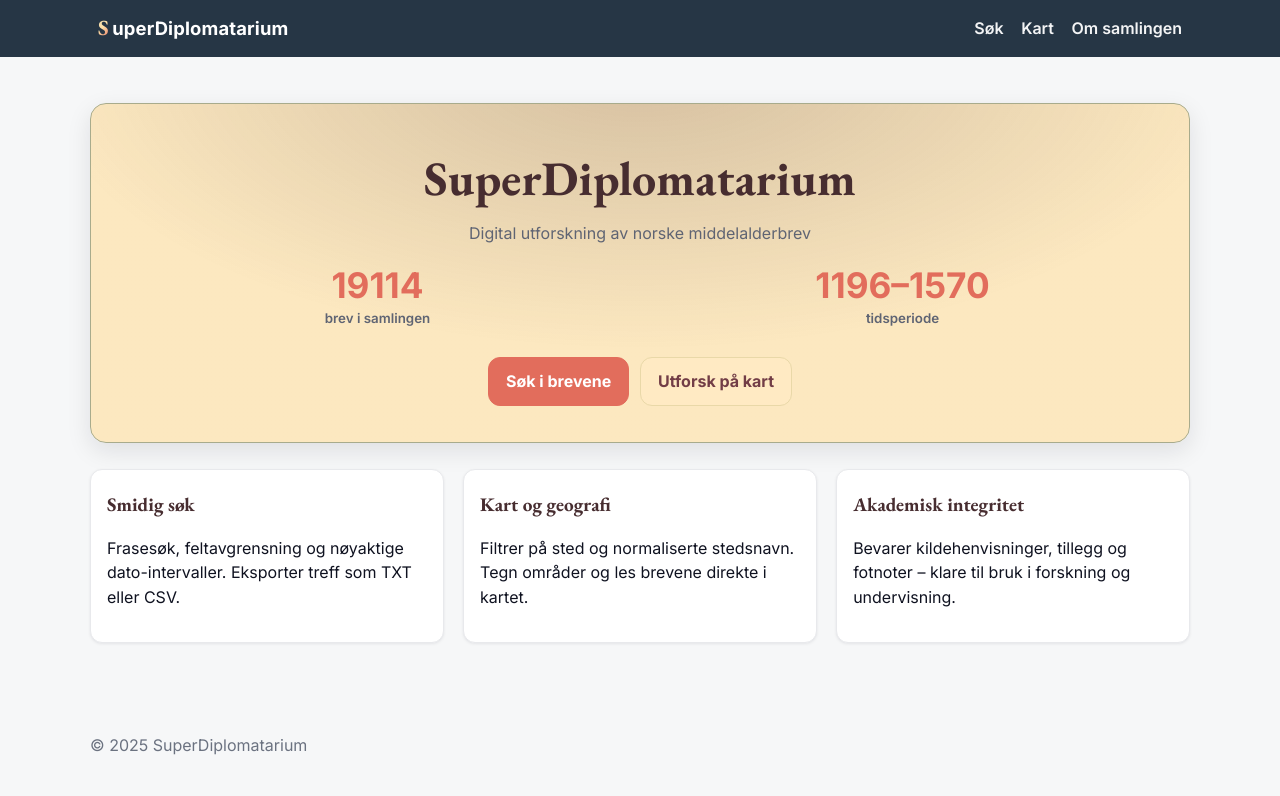
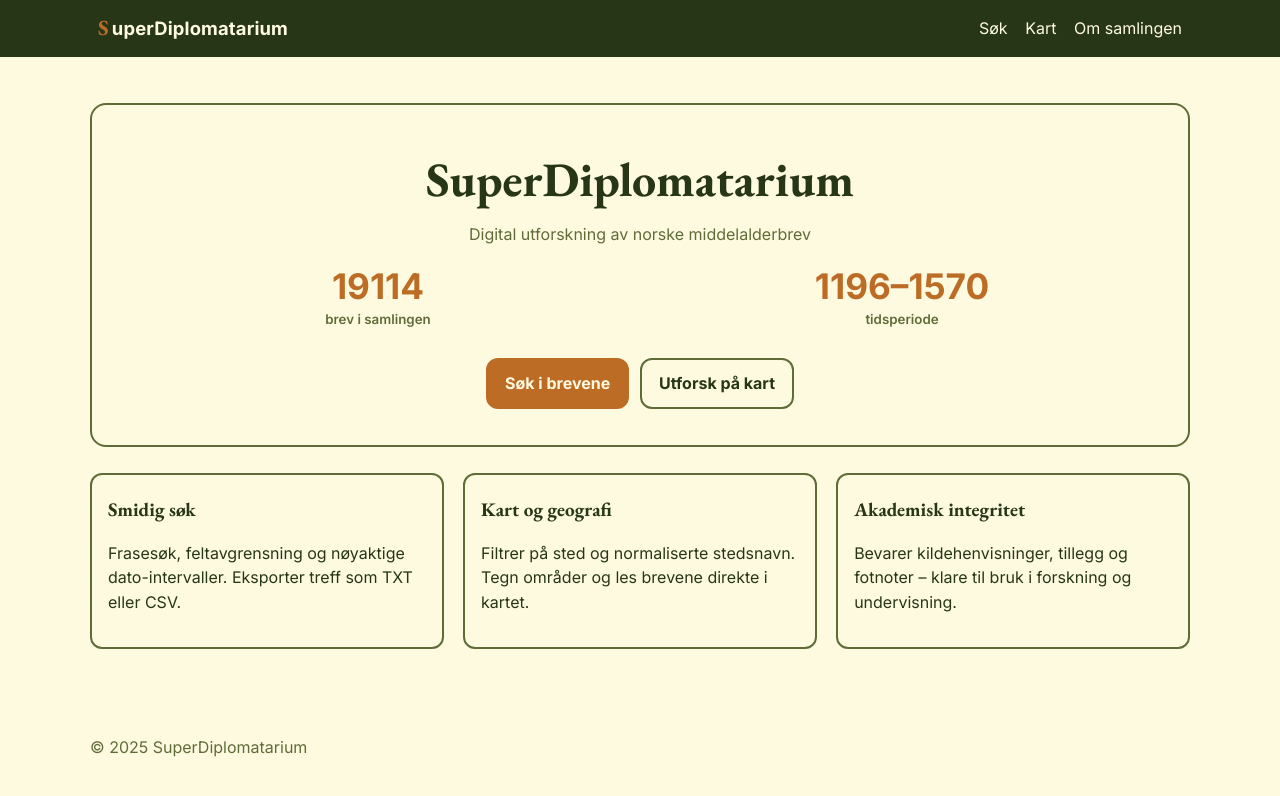
Before and after one commit to Moryzont/SuperDiplomatarium, a Jekyll site: the page built from index.html, in a window 1280 px wide. Shown: the top 796 px of the page. Built offline with Jekyll 4.4.1, drawn with Linux system fonts in a browser that asks for light colours.

Commit message:
Update main.css

```diff
--- a/assets/css/main.css
+++ b/assets/css/main.css
@@ -1,93 +1,73 @@
 /* =========================================================
-   SuperDiplomatarium — main.css
-   Palett: "Golden Peachy Glow" (+ nøytraler for lesbarhet)
-   ---------------------------------------------------------
-   p-olive    #C8CBA7   (lys oliven – subtile flater/linjer)
-   p-peach    #FFE1A8   (varm “parchment”)
-   p-coral    #E26D5C   (primær aksent / knapper)
-   p-plum     #723D46   (sekundær aksent, lenker/hover)
-   p-espresso #472D30   (mørk aksent, hero-overlegg)
+   SuperDiplomatarium — main.css (strict palette)
+   Palette:
+     c-light   #FEFAE0
+     c-dark    #283618
+     c-olive   #606C38
+     c-sand    #DDA15E
+     c-clay    #BC6C25
    ========================================================= */
 
-/* ====== Tokens ====== */
+/* ===== Tokens (kun palett) ===== */
 :root{
-    /* Palett */
-    --p-olive:    #C8CBA7;
-    --p-peach:    #FFE1A8;
-    --p-coral:    #E26D5C;
-    --p-plum:     #723D46;
-    --p-espresso: #472D30;
+    --c-light: #FEFAE0;  /* bakgrunn + lys tekst */
+    --c-dark:  #283618;  /* primær tekst + mørke flater */
+    --c-olive: #606C38;  /* sekundær / hover (grønn)  */
+    --c-sand:  #DDA15E;  /* aksent / hover (lys brun) */
+    --c-clay:  #BC6C25;  /* primær aksent (knapper)  */
 
-    /* Nøytraler / struktur */
-    --bg:       #f6f7f8;   /* sidebakgrunn */
-    --surface:  #ffffff;   /* kort/innhold */
-    --ink:      #0f1220;   /* primær tekst */
-    --muted:    #5f6473;   /* sekundær tekst */
-    --line:     #e8e9ec;   /* linjer/border */
-
-    /* Avledede “brand”-farger (bruk paletten) */
-    --brand:       var(--p-coral);
-    --brand-ink:   var(--p-plum);
-    --brand-peach: var(--p-peach);
-    --brand-olive: var(--p-olive);
-    --brand-dark:  var(--p-espresso);
-
-    /* Radius & skygger */
-    --radius-lg: 16px;
-    --radius-md: 12px;
-
-    --shadow-sm: 0 1px 3px rgba(15,18,32,.08);
-    --shadow-md: 0 8px 24px rgba(15,18,32,.10);
+    --r-lg: 16px;
+    --r-md: 12px;
   }
 
-  /* ====== Base ====== */
-  *{ box-sizing: border-box; }
-  html, body { height: 100%; }
+  /* ===== Base ===== */
+  *{ box-sizing:border-box; }
+  html,body{ height:100%; }
   body{
     margin:0;
-    background: var(--bg);
-    color: var(--ink);
+    background: var(--c-light);
+    color: var(--c-dark);
     font: 400 16px/1.55 Inter, system-ui, -apple-system, Segoe UI, Roboto, "Helvetica Neue", Arial, "Noto Sans", sans-serif;
   }
   .container{ width:min(1100px, 92vw); margin-inline:auto; }
-  .page-content{ padding: 1.25rem 0 2.25rem; }
+  .page-content{ padding: 1.25rem 0 2rem; }
 
-  /* ====== Header / Nav ====== */
-  .site-header{ background:#263645; color:#fff; }
+  /* ===== Links & tekst-hover ===== */
+  a{ color: var(--c-dark); text-decoration:none; }
+  a:hover{ color: var(--c-olive); }
+
+  /* Lenker på mørk bakgrunn (f.eks. header) */
+  .site-header a{ color: var(--c-light); }
+  .site-header a:hover{ color: var(--c-sand); }
+
+  /* ===== Header / Nav ===== */
+  .site-header{ background: var(--c-dark); color: var(--c-light); }
   .navbar .container{
     display:flex; align-items:center; justify-content:space-between;
     padding:.9rem .5rem;
   }
-  .brand{ display:flex; align-items:baseline; gap:.2rem; text-decoration:none; color:#fff; }
+  .brand{ display:flex; align-items:baseline; gap:.2rem; text-decoration:none; color:var(--c-light); }
   .brand-initial{
     font-family:"EB Garamond", serif; font-weight:700; font-size:1.35rem; line-height:1;
-    /* gull→fersken→koral, subtilt hint */
-    background: linear-gradient(135deg, #E9D7AD, var(--p-peach) 45%, var(--p-coral));
-    -webkit-background-clip:text; background-clip:text; color:transparent;
-    letter-spacing:.4px;
+    color: var(--c-clay);
   }
   .brand-rest{ font-weight:700; font-size:1.15rem; letter-spacing:.15px; }
-  .nav-toggle{ display:none; background:none; border:none; color:#fff; font-size:1.3rem; }
+
+  .nav-toggle{ display:none; background:none; border:none; color:var(--c-light); font-size:1.3rem; }
   .nav-links{ display:flex; gap:1.1rem; list-style:none; margin:0; padding:0; }
-  .nav-links a{ color:#fff; text-decoration:none; font-weight:600; opacity:.95; }
-  .nav-links a:hover{ opacity:1; text-decoration:underline; text-underline-offset:3px; }
   @media (max-width:760px){
     .nav-toggle{ display:block; }
     .nav-links{ display:none; }
     .nav-toggle.active + .nav-links{ display:flex; flex-direction:column; gap:.75rem; padding:.75rem 0; }
   }
 
-  /* ====== Hero (forside): rolig, svevende, mørke aksenter i bakgrunn ====== */
+  /* ===== Hero (ingen gradienter – kun palett) ===== */
   .hero{ padding: 1.6rem 0 .6rem; }
   .hero-card{
-    /* lett pergament + mørk plum/espresso-overlegg høyt i toppen */
-    background:
-      radial-gradient(1100px 520px at 50% -12%, rgba(71,45,48,.22), transparent 55%),
-      linear-gradient(0deg, rgba(255,225,168,.70), rgba(255,225,168,.70));
-    border:1px solid color-mix(in oklab, var(--p-olive), black 12%);
-    border-radius: var(--radius-lg);
+    background: var(--c-light);
+    border: 2px solid var(--c-olive);
+    border-radius: var(--r-lg);
     padding: clamp(1.1rem, 4vw, 2.3rem);
-    box-shadow: var(--shadow-md);
     text-align:center;
   }
   .hero-title{
@@ -95,98 +75,110 @@
     font-family:"EB Garamond", serif;
     font-weight:700;
     font-size: clamp(2rem, 4vw, 3rem);
-    letter-spacing:.2px;
-    color: var(--p-espresso);
+    color: var(--c-dark);
   }
-  .hero-sub{ margin:.35rem 0 1.1rem; color:var(--muted); }
+  .hero-sub{ margin:.35rem 0 1.1rem; color: var(--c-olive); }
 
   .hero-stats{
     display:grid; grid-template-columns: repeat(2, minmax(0,1fr));
     gap: clamp(.5rem, 2vw, 1.6rem); justify-items:center; margin: .8rem 0 1.1rem;
   }
-  /* Metrikker er tekstlige, ikke “pill-buttons” */
   .metric{ min-width:220px; padding:.2rem .3rem .6rem; }
   .metric .value{
-    display:block; font-weight:800; color:var(--brand);
+    display:block; font-weight:800; color: var(--c-clay);
     font-size: clamp(1.6rem, 3vw, 2.2rem); line-height:1.1;
   }
-  .metric .label{ color:var(--muted); font-weight:600; margin-top:.2rem; text-transform: lowercase; }
+  .metric .label{ color: var(--c-olive); font-weight:600; margin-top:.2rem; text-transform: lowercase; }
 
   .hero-actions{ display:flex; gap:.7rem; justify-content:center; flex-wrap:wrap; }
 
-  /* ====== Buttons (kun på interaktive elementer) ====== */
+  /* ===== Buttons (bare palett) ===== */
   .btn{
     display:inline-block; border-radius:12px; padding:.68rem 1.05rem;
-    font-weight:700; text-decoration:none; border:1px solid transparent;
-    transition: transform .04s ease, box-shadow .08s ease, background .12s ease;
+    font-weight:700; border:2px solid transparent;
   }
-  .btn:focus{ outline:none; box-shadow:0 0 0 3px color-mix(in oklab, var(--brand), white 60%); }
-  .btn:active{ transform: translateY(1px); }
-  .btn-primary{ background:var(--brand); color:#fff; border-color:var(--brand); }
-  .btn-primary:hover{ background:var(--brand-ink); }
-  .btn-ghost{
-    background: color-mix(in oklab, var(--brand-peach), white 30%);
-    color: var(--brand-ink);
-    border-color: color-mix(in oklab, var(--brand-peach), var(--p-olive) 40%);
-  }
-  .btn-ghost:hover{ background: color-mix(in oklab, var(--brand-peach), white 10%); }
+  .btn:focus{ outline:2px solid var(--c-olive); outline-offset:2px; }
 
-  /* ====== Kort/tekstkasser ====== */
+  /* Primær: clay → sand */
+  .btn-primary{ background: var(--c-clay); color: var(--c-light); border-color: var(--c-clay); }
+  .btn-primary:hover{ background: var(--c-sand); border-color: var(--c-sand); color: var(--c-light); }
+
+  /* Ghost: lys bakgrunn, mørk tekst, grønne linjer → sand ved hover */
+  .btn-ghost{ background: var(--c-light); color: var(--c-dark); border-color: var(--c-olive); }
+  .btn-ghost:hover{ background: var(--c-sand); color: var(--c-light); border-color: var(--c-sand); }
+
+  /* ===== Cards / seksjoner ===== */
   .card{
-    background:var(--surface); border:1px solid var(--line);
-    border-radius: var(--radius-md); box-shadow: var(--shadow-sm);
-    padding:1rem;
+    background: var(--c-light);
+    border: 2px solid var(--c-olive);
+    border-radius: var(--r-md);
+    padding: 1rem;
   }
   .selling-points{ padding: 1rem 0 0; }
   .points-grid{ display:grid; gap:clamp(.75rem, 2vw, 1.2rem); grid-template-columns: repeat(3, minmax(0,1fr)); }
   .point h3{
     font-family:"EB Garamond", serif; font-size:1.2rem; margin:.25rem 0 .35rem;
-    color: var(--p-espresso);
+    color: var(--c-dark);
   }
   @media (max-width:920px){ .points-grid{ grid-template-columns: repeat(2, minmax(0,1fr)); } }
   @media (max-width:640px){ .points-grid{ grid-template-columns: 1fr; } }
 
-  /* ====== Footer ====== */
-  .site-footer{ margin-top:2rem; padding:1.4rem 0 2rem; color:#6b7280; }
+  /* ===== Footer ===== */
+  .site-footer{ margin-top:2rem; padding:1.4rem 0 2rem; color: var(--c-olive); }
   .site-footer p{ margin:0; }
 
-  /* ====== Søke-/resultatkomponenter (gjenbruk) ====== */
-  .result-count{ color:var(--muted); font-style:italic; }
-  .search-result{ background:#fff; border-radius:12px; box-shadow:var(--shadow-sm); padding:14px 16px; margin:12px 0; }
+  /* ===== Søk & resultater ===== */
+  .result-count{ color: var(--c-olive); font-style: italic; }
+  .search-result{
+    background: var(--c-light);
+    border: 2px solid var(--c-olive);
+    border-radius: var(--r-md);
+    padding: 14px 16px; margin: 12px 0;
+  }
   .idline{ display:flex; justify-content:space-between; align-items:baseline; gap:8px; }
-  .dn-code{ font-family: ui-monospace, SFMono-Regular, Menlo, Consolas, monospace; font-weight:600; color: var(--p-espresso); }
-  .dn-archaic{ color: color-mix(in oklab, var(--p-espresso), white 35%); font-style:italic; font-size:.95rem; }
-  .section-label{ display:block; font-weight:600; color:#333; margin-top:.5rem; }
+  .dn-code{ font-family: ui-monospace, SFMono-Regular, Menlo, Consolas, monospace; font-weight:600; color: var(--c-dark); }
+  .dn-archaic{ color: var(--c-olive); font-style:italic; font-size:.95rem; }
+  .section-label{ display:block; font-weight:600; color: var(--c-dark); margin-top:.5rem; }
   .result-list{ max-height:72vh; overflow:auto; padding-right:.5rem; }
 
-  /* ====== Pagination ====== */
+  /* ===== Pagination (kun palett) ===== */
   .pagination{ display:flex; flex-wrap:wrap; gap:.35rem; align-items:center; justify-content:center; margin:.5rem 0 1.2rem; }
-  .page-btn,.page-num{ border:1px solid var(--line); background:#fafafa; padding:.35rem .6rem; border-radius:8px; cursor:pointer; user-select:none; }
-  .page-btn[disabled]{ opacity:.55; cursor:not-allowed; }
-  .page-num.active{ background:var(--brand); color:#fff; border-color:var(--brand); }
-  .ellipsis{ padding:.35rem .2rem; color:#888; }
+  .page-btn,.page-num{
+    background: var(--c-light); color: var(--c-dark);
+    border:2px solid var(--c-olive); border-radius:8px; padding:.35rem .6rem; cursor:pointer;
+  }
+  .page-btn[disabled]{ opacity:.6; cursor:not-allowed; }
+  .page-num.active{ background: var(--c-clay); color: var(--c-light); border-color: var(--c-clay); }
+  .page-btn:hover,.page-num:hover{ color: var(--c-olive); }
 
-  /* ====== MAP — Leaflet: beskytt img-tiler og gi myk ramme ====== */
-  .leaflet-container img{ max-width: none !important; } /* kritisk for å hindre feilsizing */
+  /* ===== Formularer ===== */
+  input[type="text"], input[type="search"], input:not([type]){
+    width:100%; padding:.58rem .65rem;
+    background: var(--c-light); color: var(--c-dark);
+    border:2px solid var(--c-olive); border-radius:10px;
+  }
+  label{ color: var(--c-olive); font-weight:600; font-size:.95rem; }
+
+  /* ===== Map (Leaflet) ===== */
+  .leaflet-container img{ max-width:none !important; }  /* kritisk for tiles */
   .leaflet-container{
-    border-radius: var(--radius-md);
-    border: 1px solid var(--line);
-    box-shadow: var(--shadow-sm);
-    background: color-mix(in oklab, var(--brand-olive), white 70%);
+    background: var(--c-light);
+    border: 2px solid var(--c-olive);
+    border-radius: var(--r-md);
   }
-  .map-controls{
-    display:flex; gap:.5rem; align-items:center; margin:.25rem 0 .4rem;
+  .map-controls{ display:flex; gap:.5rem; align-items:center; margin:.25rem 0 .4rem; }
+  .map-controls .btn{ padding:.5rem .75rem; border-radius:10px; }
+  #map.map-wrap{ height:min(70vh, 760px); width:100%; }
+
+  /* ===== Lokale elementer i kartview ===== */
+  .export-bar{
+    display:flex; align-items:center; justify-content:space-between; gap:.5rem; padding:.5rem .25rem; margin-top:.75rem;
+    border-bottom: 2px solid var(--c-olive);
   }
-  .map-controls .btn{ padding:.5rem .75rem; border-radius:10px; }
-  #map.map-wrap{ height: min(70vh, 760px); width: 100%; }
+  .export-bar button{ border:2px solid var(--c-olive); background:var(--c-light); color:var(--c-dark); padding:.4rem .7rem; border-radius:8px; }
+  .export-bar button:hover{ background: var(--c-sand); color: var(--c-light); }
+  .export-bar button[disabled]{ opacity:.6; cursor:not-allowed; }
 
-  /* ====== Forms (dato-felt etc.) ====== */
-  input[type="text"], input[type="search"], input:not([type]){
-    width:100%; padding:.58rem .65rem; border:1px solid var(--line); border-radius:10px;
-    background:#fff; color:var(--ink);
-  }
-  label{ color:var(--muted); font-weight:600; font-size:.95rem; }
-
-  /* ====== Lenker ====== */
-  a{ color: var(--brand-ink); }
-  a:hover{ color: var(--p-espresso); }
+  /* ===== Helper: lenker på mørk flate med hvit→sand hover ===== */
+  .on-dark a{ color: var(--c-light); }
+  .on-dark a:hover{ color: var(--c-sand); }
```
